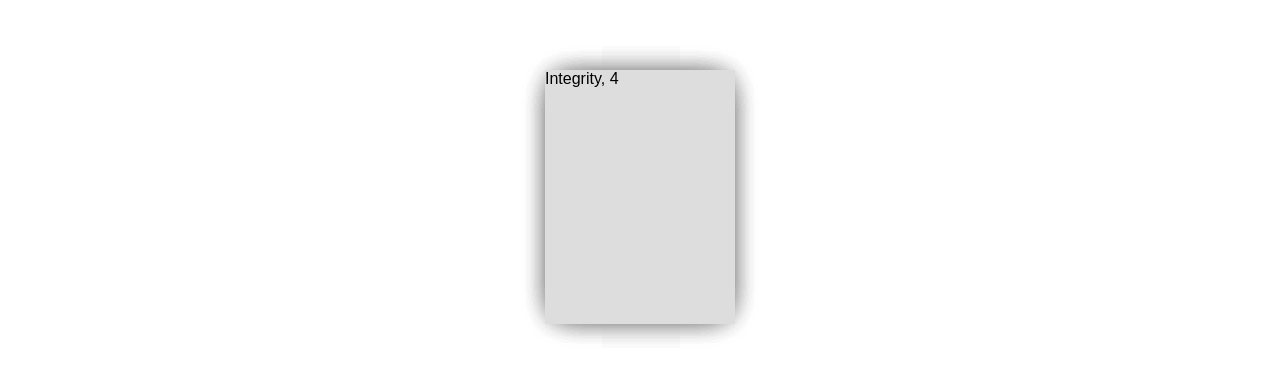
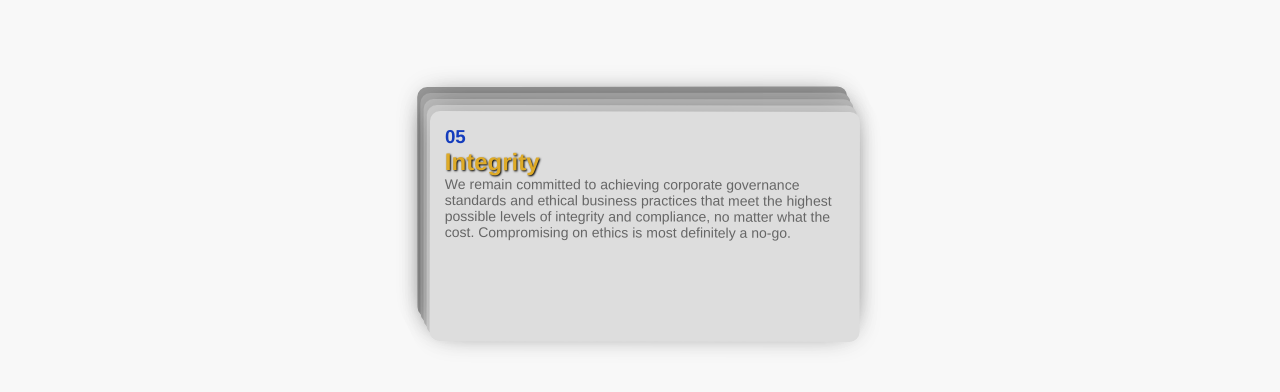
Before and after one commit to austrio-tech/AZ-Engineers-Website-Frontend, a React (Create React App) app: page / in a window 1280 px wide. Shown: the part 921-1313 px from the top of the page. Built offline with nearby package versions, Linux system fonts and the light colour scheme.

Commit message:
`Styled`: Core Values cards

```diff
--- a/src/sections/CoreValuesSection.jsx
+++ b/src/sections/CoreValuesSection.jsx
@@ -5,16 +5,17 @@ import { coreValues } from "../variables/vars";
 const colors = ["#fff", "#eee", "#ddd", "#ccc", "#bbb", "#aaa", "#999"];
 const CardComponent = () => {
   const [hovered, setHovered] = useState(false);
-  // const [selectedCard, setSelectedCard] = useState(null);
-  const [cards, setCards] = useState(null);
+  const [cards, setCards] = useState([]);
 
   const handleMouseEnter = () => setHovered(true);
   const handleMouseLeave = () => setHovered(false);
 
   const swapCardIndices = (alpha) => {
-    // Find indices of the cards to swap
-    const cardAlpha = coreValues.find((card) => card.index === alpha);
-    const cardSix = coreValues.find((card) => card.index === cards.length - 1);
+    setCards((prevCards) => {
+      const cardAlpha = prevCards.find((card) => card.index === alpha);
+      const cardSix = prevCards.find(
+        (card) => card.index === prevCards.length - 1
+      );
 
       if (!cardAlpha || !cardSix) {
         console.error(
@@ -22,18 +23,22 @@ const CardComponent = () => {
           cardAlpha,
           cardSix
         );
-      return;
+        return prevCards;
       }
 
       // Swap indices
       [cardAlpha.index, cardSix.index] = [cardSix.index, cardAlpha.index];
 
       // Sort the cards array by index to maintain the correct order
-    cards.sort((a, b) => a.index - b.index);
-    setCards(coreValues);
+      const newCards = [...prevCards];
+      newCards.sort((a, b) => a.index - b.index);
+      return newCards;
+    });
   };
+
   const handleCardClick = (index) => {
     swapCardIndices(index);
+    setHovered(false);
     console.log(cards);
   };
 
@@ -49,25 +54,33 @@ const CardComponent = () => {
 
   return (
     <div className="main">
-      {cards?.map((card, index) => {
-        const rotationAngle = 15 * (-(cards.length / 2) + card.index + 1);
+      {cards?.map((card, idx) => {
+        const rotationAngle = 0.5 * (-(cards.length / 2) + card.index + 1);
+        const translateX = 30 * (card.index - cards.length / 2);
+        const translateY = 60 * (card.index - cards.length / 2);
 
         return (
           <div
-            key={index}
+            key={card.n}
             onMouseEnter={handleMouseEnter}
             onMouseLeave={handleMouseLeave}
-            className={`card ${hovered ? "hovered" : ""} `}
+            className={`card ${hovered ? "hovered" : ""}`}
             style={{
-              backgroundColor:
-                colors[colors.length - card.index - 1],
-              transform: hovered ? `rotate(${rotationAngle}deg)` : "none",
-              zIndex: card.index,
-              transformOrigin: "right bottom", // Set the origin to the left bottom corner
+              backgroundColor: colors[colors.length - card.index - 1],
+              transform: hovered
+                ? `translateX(${translateX}px) translateY(${translateY}px) rotate(${rotationAngle}deg)`
+                : `translateX(${translateX / 10}px) translateY(${
+                    translateY / 10
+                  }px) rotate(${rotationAngle / 10}deg)`,
+              zIndex: hovered ? cards.length - 1 : card.index,
+              transition:
+                "transform 0.3s ease-in-out, z-index 1s ease-in-out, box-shadow 0.3s",
             }}
-            onClick={() => handleCardClick(index)}
+            onClick={() => handleCardClick(card.index)}
           >
-            {card.title}, {card.index}
+            <h3 className="cardNumber">{card.number}</h3>
+            <h2 className="cardTitle">{card.title}</h2>
+            <p>{card.description}</p>
           </div>
         );
       })}
--- a/src/sections/style/CoreValuesSection.css
+++ b/src/sections/style/CoreValuesSection.css
@@ -1,22 +1,53 @@
+.main {
+  display: flex;
+  justify-content: center;
+  align-items: center;
+  flex-wrap: wrap;
+  gap: 20px; /* Add some spacing between cards */
+  position: relative;
+  padding: 20px;
+  background-color: #f8f8f8;
+  height: 80vh;
+}
+
 .card {
-  width: 190px;
-  height: 254px;
+  width: 400px;
+  height: 200px;
   background: rgba(211, 211, 211, 0.199);
   position: absolute;
-  transition: transform 0.3s ease-in-out, z-index 0.3s ease-in-out;
+  transition: transform 0.3s ease-in-out, z-index 1s ease-in-out,
+    box-shadow 0.3s;
   cursor: pointer;
   box-shadow: 0px 0px 30px -10px rgba(0, 0, 0, 0.3);
-  transform-origin: left bottom; /* Ensure the rotation origin is the left bottom corner */
+  transform-origin: left bottom;
   text-align: left;
+  padding: 15px;
+  border-radius: 10px;
+  overflow: hidden;
+  display: flex;
+  flex-direction: column;
+  align-items: flex-start;
+}
+ .cardNumber{
+  color: var(--secondary-color);
+ }
+ .cardTitle{
+  color: var(--primary-color);
+  text-shadow: 1px 1px 2px rgb(0, 0, 0);
+ }
+ .cardNumber, .cardTitle{
+  display: inline-block;
+ }
+
+.card:hover {
+  box-shadow: 0px 0px 40px -5px rgba(0, 0, 0, 0.5);
 }
 
-.main {
-  display: grid;
-  height: 50vmax;
-  place-items: center;
-  position: relative;
+.card p {
+  font-size: 14px;
+  color: #666;
 }
-/*
-.card.selected {
-  z-index: 4;
-} */
+
+.card.hovered {
+  z-index: 10;
+}
```
Lines whose indentation alone changed are shown as unchanged.
